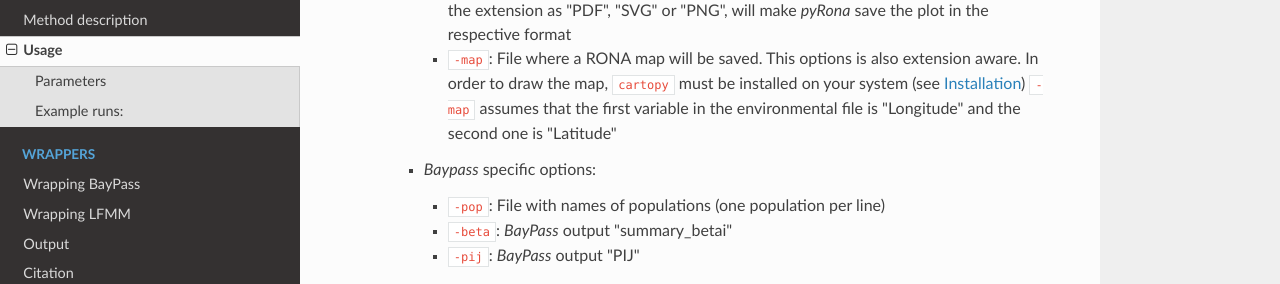
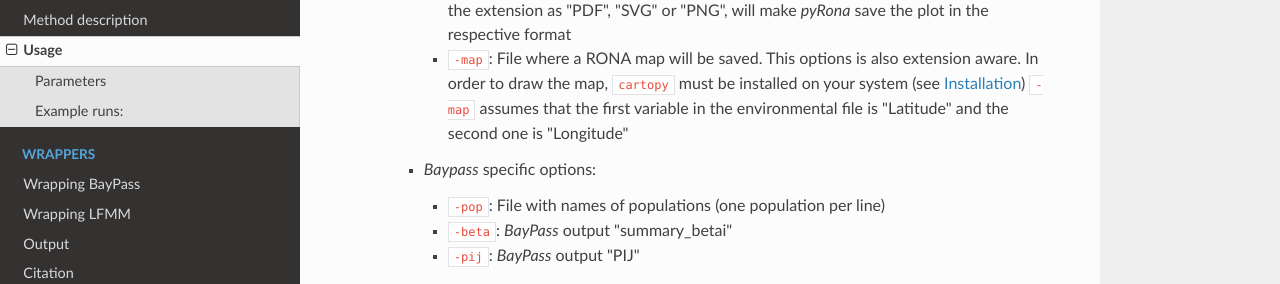
Before and after one commit to StuntsPT/pyRona, an MkDocs documentation site: the page built from docs/usage.md, in a window 1280 px wide and 900 px high, scrolled down 628 px. Shown: the part 159-443 px from the top of the window. Built offline with MkDocs 1.6.1, drawn with Linux system fonts in a browser that asks for light colours; nearby versions of some CDN libraries; old or Windows-style settings are respelled for this version of MkDocs.

```diff
--- a/docs/usage.md
+++ b/docs/usage.md
@@ -20,7 +20,7 @@ This section describes how to use *pyRona*. All options as of version 0.3.3 are
             - `-pc`: File containing current environmental variables, formatted as per the upstream program input (*Baypass* or *LFMM*)
             - `-fc`: File containing future environmental variables, formatted as per the upstream program input (*Baypass* or *LFMM*)
             - `-out`: File where the plot will be saved. This option is extension aware, and entering the extension as "PDF", "SVG" or "PNG", will make *pyRona* save the plot in the respective format
-            - `-map`: File where a RONA map will be saved. This options is also extension aware. In order to draw the map, `cartopy` must be installed on your system (see [Installation](install.md)) `-map` assumes that the first variable in the environmental file is "Longitude" and the second one is "Latitude"
+            - `-map`: File where a RONA map will be saved. This options is also extension aware. In order to draw the map, `cartopy` must be installed on your system (see [Installation](install.md)) `-map` assumes that the first variable in the environmental file is "Latitude" and the second one is "Longitude"
         - *Baypass* specific options:
             - `-pop`: File with names of populations (one population per line)
             - `-beta`: *BayPass* output "summary_betai"
```
Also changed, not shown: CHANGELOG.md (+1 -1 lines).
